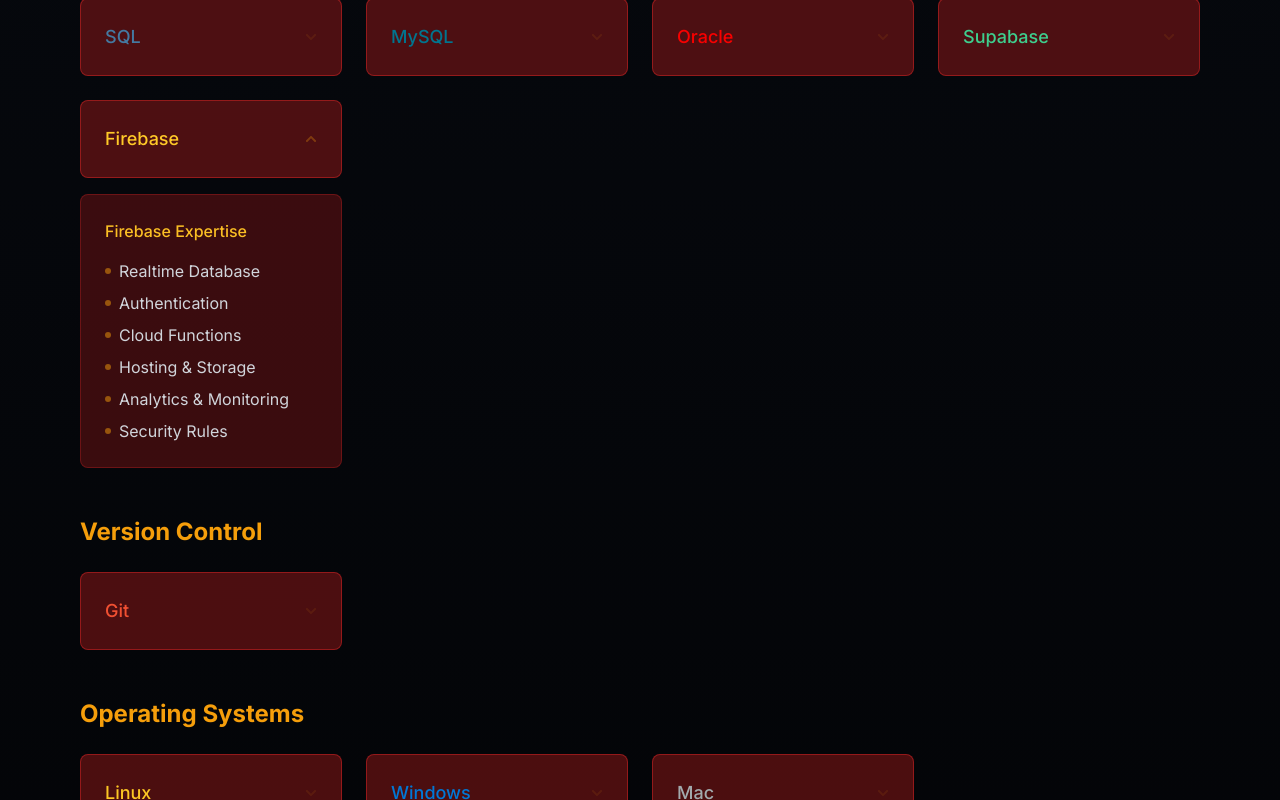
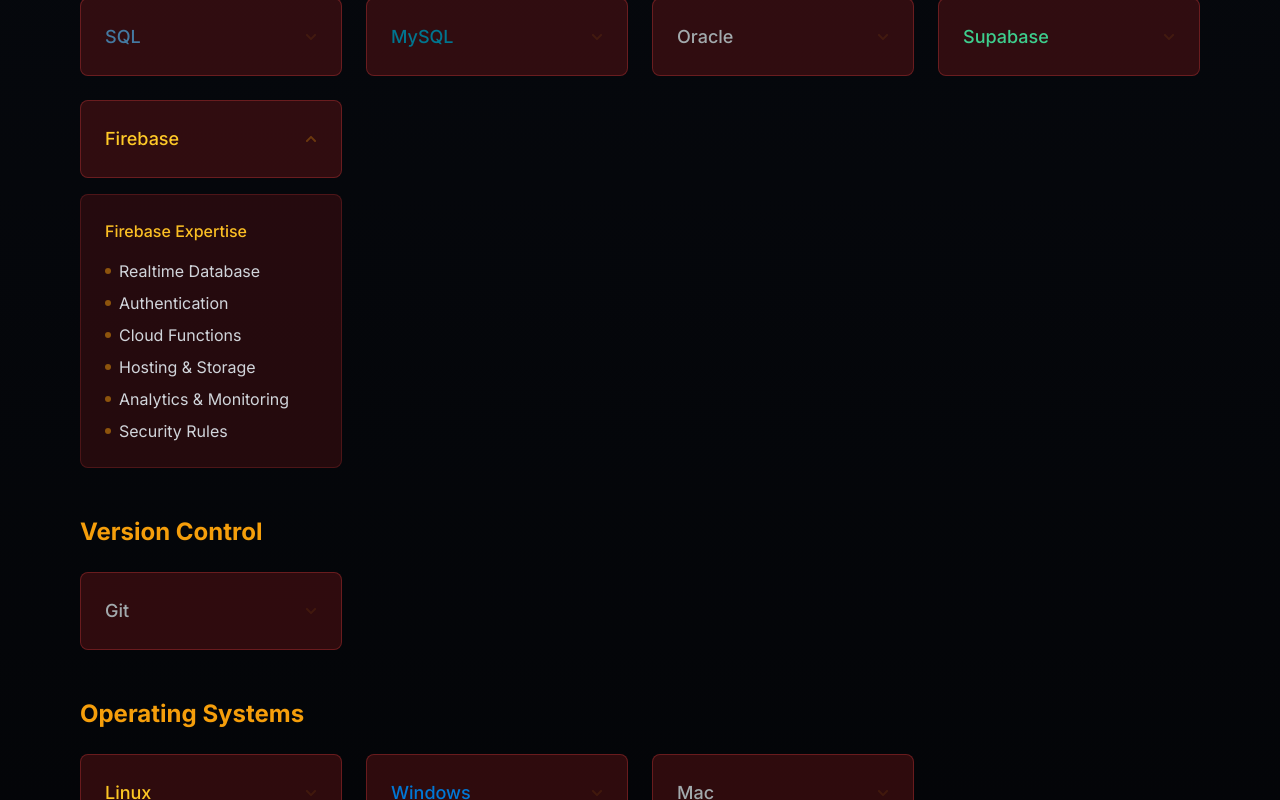
Before and after one commit to leonamotyer/resume, a Next.js app: page / in a window 1280 px wide. Both pictures are taken after a click on the button "Firebase". Shown: the part 4967-5767 px from the top of the page. Built offline with nearby package versions, Linux system fonts and the light colour scheme; no server answers.

Commit message:
updated ui for readablility

```diff
--- a/components/Skills.tsx
+++ b/components/Skills.tsx
@@ -93,8 +93,8 @@
                   initial={{ opacity: 0, y: 20 }}
                   whileInView={{ opacity: 1, y: 0 }}
                   transition={{ duration: 0.5, delay: index * 0.1 }}
-                  className={`relative bg-red-700/40 p-6 rounded-lg border border-red-600/50 ${
-                    skill.expandable ? 'cursor-pointer hover:bg-red-700/60 group' : ''
+                  className={`relative bg-red-600/20 p-6 rounded-lg border border-red-500/30 ${
+                    skill.expandable ? 'cursor-pointer hover:bg-red-600/30 group' : ''
                   }`}
                   onClick={() => skill.expandable && handleSkillClick(skill.name)}
                   whileHover={skill.expandable ? {
@@ -130,7 +130,7 @@
                       animate={{ opacity: 1, y: 0 }}
                       exit={{ opacity: 0, y: -10 }}
                       transition={{ duration: 0.3 }}
-                      className="mt-4 bg-red-700/30 rounded-lg p-6 border border-red-600/30"
+                      className="mt-4 bg-red-600/15 rounded-lg p-6 border border-red-500/20"
                     >
                       <h4 className="text-amber-400 font-medium mb-4">{skill.details.title}</h4>
                       <ul className="space-y-2 text-gray-300">
--- a/data/skills.json
+++ b/data/skills.json
@@ -207,7 +207,7 @@
     "Development Tools": [
       {
         "name": "Next.js",
-        "color": "#0070F3",
+        "color": "#A2AAAD",
         "expandable": true,
         "details": {
           "title": "Next.js Expertise",
@@ -372,7 +372,7 @@
       },
       {
         "name": "Oracle",
-        "color": "#F80000",
+        "color": "#A2AAAD",
         "expandable": true,
         "details": {
           "title": "Oracle Expertise",
@@ -422,7 +422,7 @@
     "Version Control": [
       {
         "name": "Git",
-        "color": "#F05032",
+        "color": "#A2AAAD",
         "expandable": true,
         "details": {
           "title": "Git Expertise",
```
